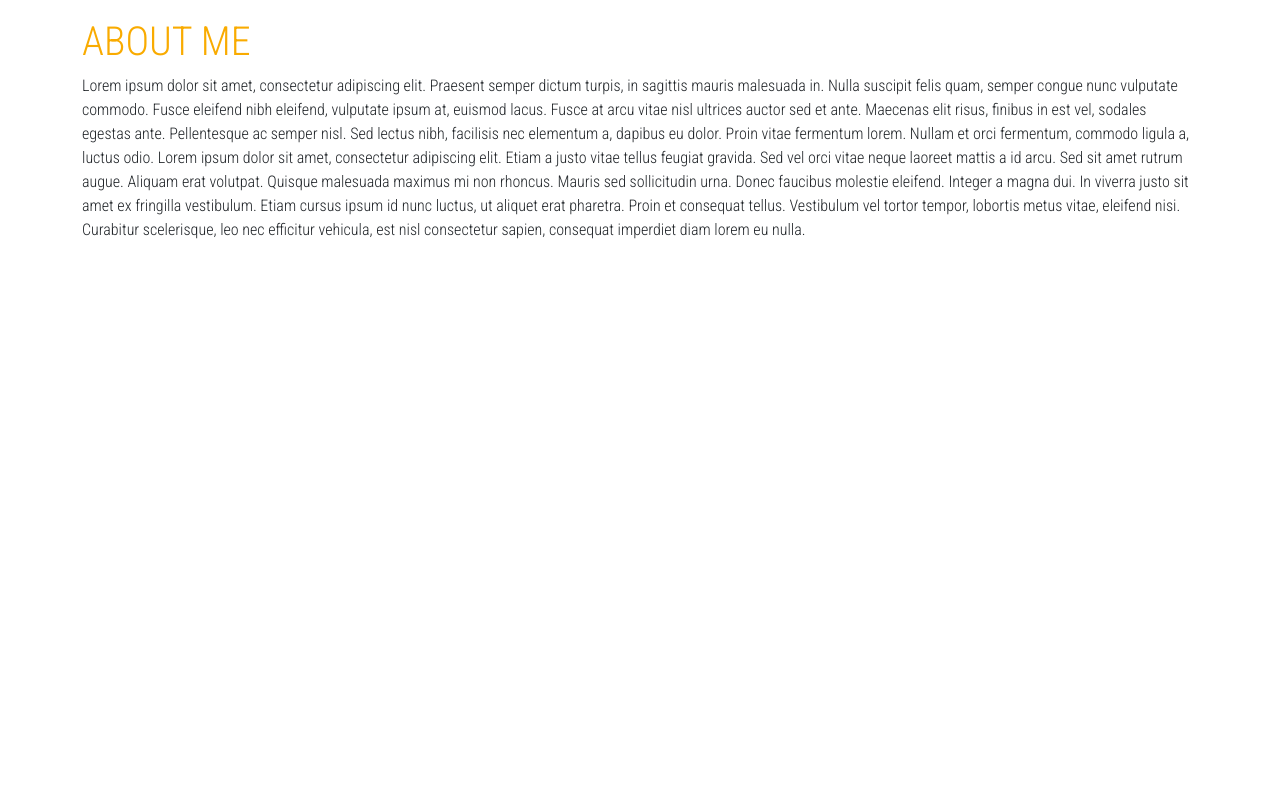
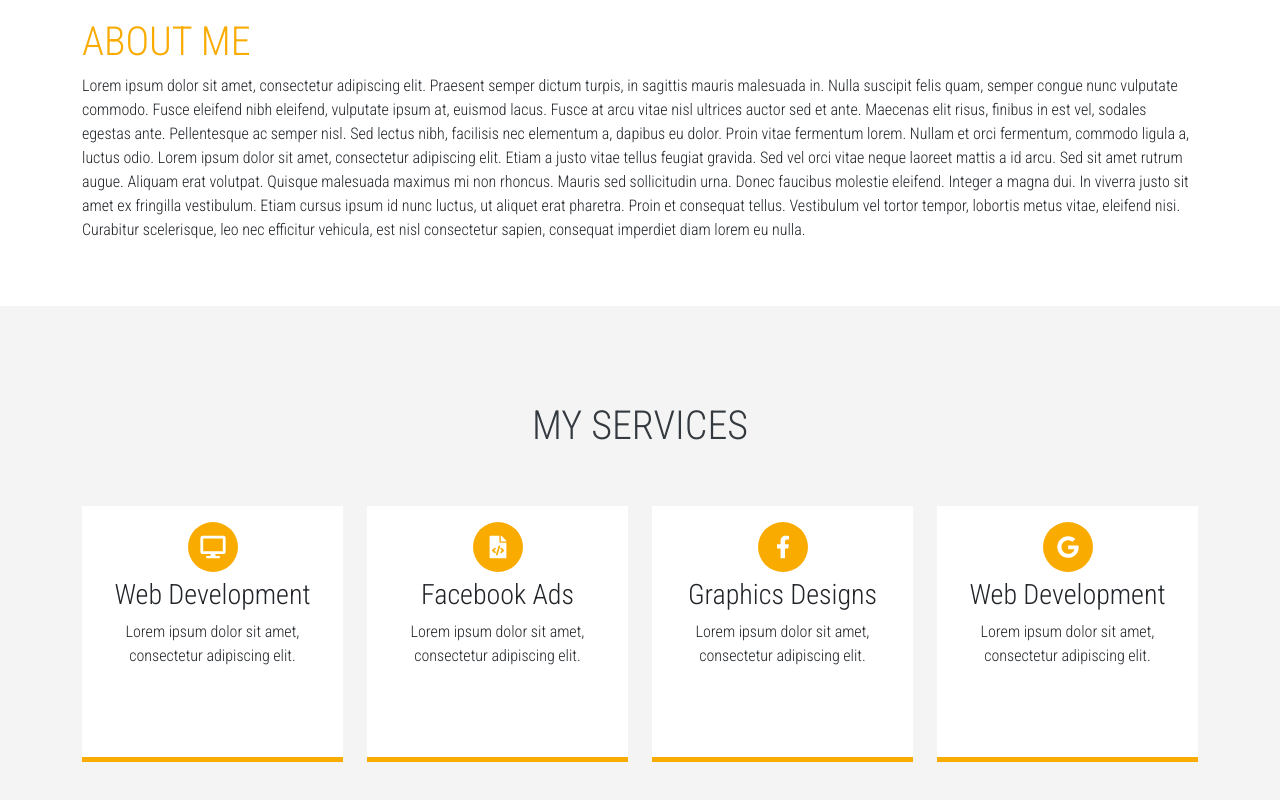
Before and after one commit to Sylvasam18/my-portfolio, a React (Create React App) app: page / in a window 1280 px wide. Shown: the part 1214-2014 px from the top of the page. Before the commit the page ends 1520 px from the top, so only its background shows below. Built offline with nearby package versions, Linux system fonts and the light colour scheme.

Commit message:
services component completed

```diff
--- a/package.json
+++ b/package.json
@@ -4,6 +4,7 @@
   "private": true,
   "dependencies": {
     "@fortawesome/fontawesome-svg-core": "^1.2.36",
+    "@fortawesome/free-brands-svg-icons": "^5.15.4",
     "@fortawesome/free-solid-svg-icons": "^5.15.4",
     "@fortawesome/react-fontawesome": "^0.1.16",
     "@testing-library/jest-dom": "^5.14.1",
--- a/src/App.css
+++ b/src/App.css
@@ -5,10 +5,12 @@
 }
 
 :root {
-  --primary-white: #fff;
+  --primary-white: #ffffff;
+  --primary-light-grey: #f4f4f4;
   --primary-orange: #f9ab00;
   --primary-red: #ef4035;
   --primary-red-hover: #f33501;
+  --primary-dark: rgb(52, 58, 64);
 }
 
 .App {
@@ -130,3 +132,57 @@
   justify-content: center;
   align-items: center;
 }
+
+.services {
+  padding: 3rem;
+  background-color: var(--primary-light-grey);
+  text-align: center;
+}
+
+.services h1 {
+color: var(--primary-dark);
+text-transform: uppercase;
+}
+
+.services .circle{
+   position: relative;
+   margin: 0.375rem auto;
+   width: 3.125rem;
+   height: 3.125rem;
+   border-radius: 50%;
+   background: var(--primary-orange);
+}
+
+.services .icon {
+  font-size: 1.4rem;
+  color: var(--primary-white);
+  position: absolute;
+  top: 50%;
+  left: 50%;
+  transform: translate(-50%, -50%);
+}
+
+.services  .box {
+  height: 16rem;
+  border-bottom: 0.3125rem solid var(--primary-orange);
+  padding: 0.625rem;
+  margin-bottom: 0.875rem;
+  background: var(--primary-white);
+}
+
+.services  .box:hover {
+background: var(--primary-orange);
+border-bottom: 0.3125rem solid var(--primary-dark);
+}
+
+.services  .box:hover .icon{
+color: var(--primary-dark);
+}
+
+.services  .box:hover .circle{
+  background: var(--primary-white);
+  }
+
+  .services  .box:hover p{
+    color: var(--primary-white);
+    }
--- a/src/App.js
+++ b/src/App.js
@@ -3,6 +3,7 @@
 import Navbar from './components/Navbar';
 import Header from './components/Header';
 import AboutMe from './components/AboutMe';
+import Services from './components/Services';
 
 function App() {
 
@@ -11,6 +12,7 @@
       <Navbar />
       <Header />
       <AboutMe />
+      <Services />
      </>
   );
 }
--- /dev/null
+++ b/src/components/Services.js
@@ -0,0 +1,46 @@
+import React from 'react'
+import { FontAwesomeIcon } from '@fortawesome/react-fontawesome'
+import { faFacebookF, faGoogle } from '@fortawesome/free-brands-svg-icons'
+import { faFileCode, faDesktop } from '@fortawesome/free-solid-svg-icons'
+
+const Services = () => {
+    return (
+        <div className='services'>
+            <h1 className='py-5'>My services</h1>
+                <div className='container'>
+                    <div className='row'>
+                        <div className='col-md-3 col-sm-6'>
+                            <div className='box'>
+                                <div className='circle'><FontAwesomeIcon className='icon' icon={faDesktop} size='2x' /></div>
+                                <h3>Web Development</h3>
+                                <p>Lorem ipsum dolor sit amet, consectetur adipiscing elit.</p>
+                            </div>
+                        </div>
+                        <div className='col-md-3 col-sm-6'>
+                            <div className='box'>
+                            <div className='circle'><FontAwesomeIcon className='icon' icon={faFileCode} size='2x' /></div>
+                                <h3>Facebook Ads</h3>
+                                <p>Lorem ipsum dolor sit amet, consectetur adipiscing elit.</p>
+                            </div>
+                        </div>
+                        <div className='col-md-3 col-sm-6'>
+                            <div className='box'>
+                            <div className='circle'><FontAwesomeIcon className='icon' icon={faFacebookF} size='2x' /></div>
+                                <h3>Graphics Designs</h3>
+                                <p>Lorem ipsum dolor sit amet, consectetur adipiscing elit.</p>
+                            </div>
+                        </div>
+                        <div className='col-md-3 col-sm-6'>
+                            <div className='box'>
+                            <div className='circle'><FontAwesomeIcon className='icon' icon={faGoogle} size='2x' /></div>
+                                <h3>Web Development</h3>
+                                <p>Lorem ipsum dolor sit amet, consectetur adipiscing elit.</p>
+                            </div>
+                        </div>
+                    </div>
+                </div>
+        </div>
+    )
+}
+
+export default Services
```
Also changed, not shown: 1 other file (tests, documents, lock files or other folders).
